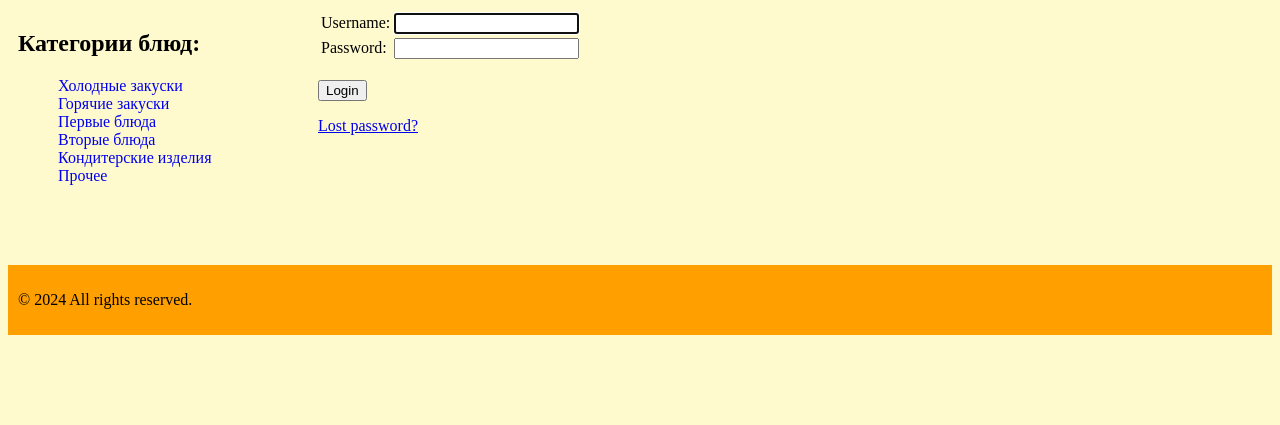
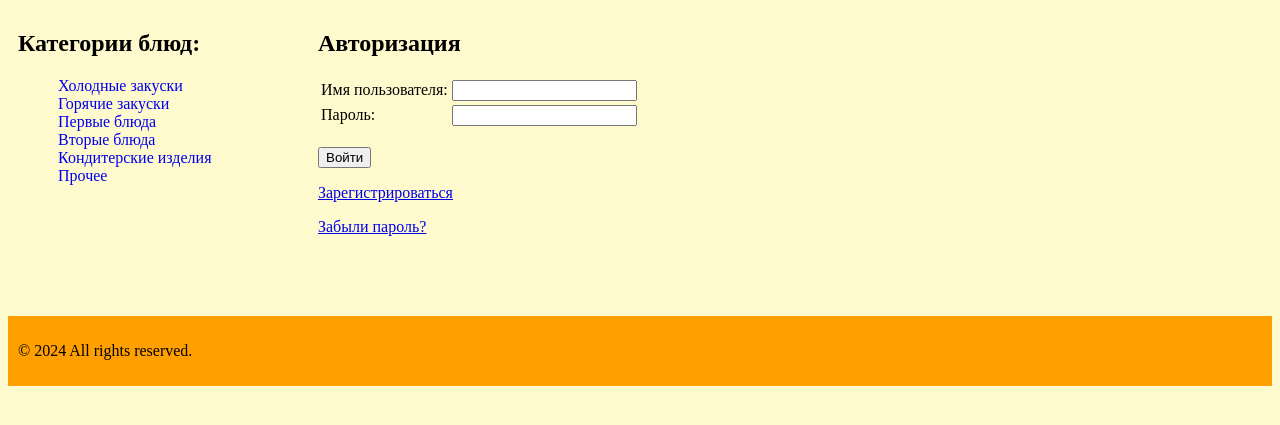
Before and after one commit to IrinaLiFrei/Django_Final, a Django app: page /accounts/login/ in a window 1280 px wide. Shown: the part 108-533 px from the top of the page. Run offline with Django 5.2, Linux system fonts and the light colour scheme.

Commit message:
Registration form added

```diff
--- a/recipe_app/templates/registration/login.html
+++ b/recipe_app/templates/registration/login.html
@@ -17,24 +17,25 @@
 
 <form method="post" action="{% url 'login' %}">
 {% csrf_token %}
+  <h1>Авторизация</h1>
 <table>
 
 <tr>
-  <td>{{ form.username.label_tag }}</td>
-  <td>{{ form.username }}</td>
+  <td><label for="id_custom_username">Имя пользователя:</label></td>
+  <td><input type="username" name="custom_username" id="id_custom_username" class="custom-username-field"></td>
 </tr>
 
 <tr>
-  <td>{{ form.password.label_tag }}</td>
-  <td>{{ form.password }}</td>
+  <td><label for="id_custom_password">Пароль:</label></td>
+  <td><input type="password" name="custom_password" id="id_custom_password" class="custom-password-field"></td>
 </tr>
 </table>
 <br>
-<input type="submit" value="Login" />
+<input type="submit" value="Войти" />
 <input type="hidden" name="next" value="{{ next }}" />
 </form>
 
-
-<p><a href="{% url 'password_reset' %}">Lost password?</a></p>
+<p><a href="{% url 'register' %}">Зарегистрироваться</a></p>
+<p><a href="{% url 'password_reset' %}">Забыли пароль?</a></p>
 
 {% endblock %}
--- a/recipe_app/urls.py
+++ b/recipe_app/urls.py
@@ -1,6 +1,5 @@
 from django.urls import path
 from . import views
-from django.contrib.auth.views import LogoutView
 
 urlpatterns = [
     path('', views.index, name='index'),
@@ -8,5 +7,5 @@ urlpatterns = [
     path('categories/<str:category>', views.categories, name='categories'),
     path('add_recipe/', views.add_recipe, name='add_recipe'),
     path('edit_recipe/<int:recipe_id>', views.edit_recipe, name='edit_recipe'),
-
+    path('register/', views.register_request, name="register"),
 ]
--- a/recipe_site/urls.py
+++ b/recipe_site/urls.py
@@ -19,6 +19,7 @@ from django.urls import path, include
 from django.conf import settings
 from django.conf.urls.static import static
 
+
 urlpatterns = [
     path('admin/', admin.site.urls),
     path('', include('recipe_app.urls')),
```
Also changed, not shown: recipe_app/forms.py (+21 -0 lines), recipe_app/models.py (+0 -28 lines), recipe_app/templates/registration/register.html (added, +15 -0 lines), recipe_app/views.py (+19 -3 lines).
